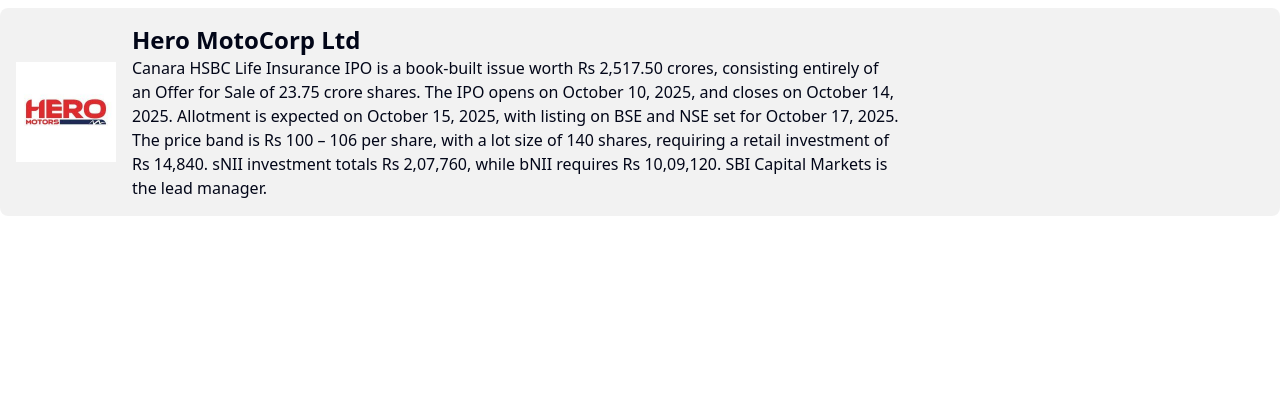
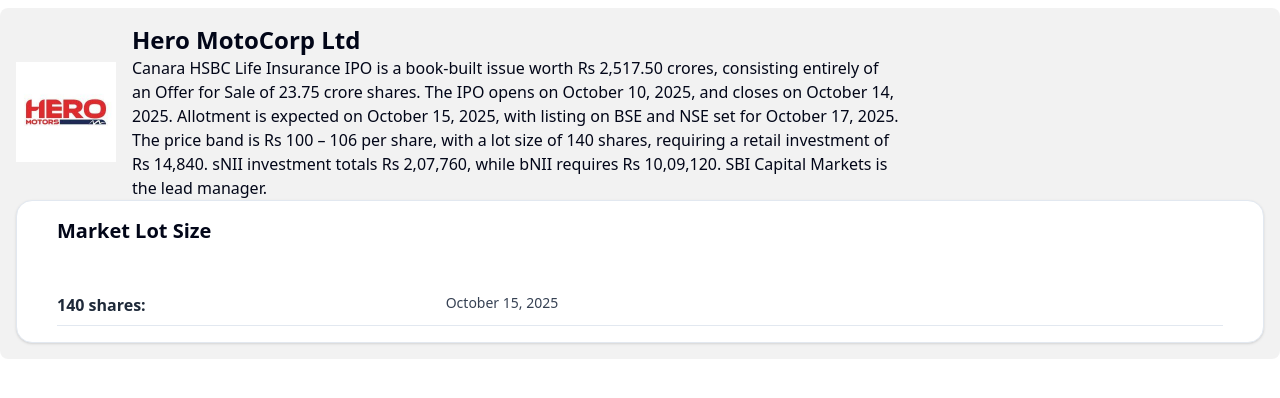
Before and after one commit to ankitmahato03/stock_ipo, a Next.js app: page /ipo_details in a window 1280 px wide. Shown: the top 398 px of the page. Built offline with nearby package versions, Linux system fonts and the light colour scheme.

Commit message:
ipo details  page edit

```diff
--- a/components/IpoDetails.tsx
+++ b/components/IpoDetails.tsx
@@ -1,5 +1,13 @@
+import { STATISTICS_DATA } from "@/lib/constant";
 import { indi_ipo_details } from "@/lib/indi_ipo_details";
 import Image from "next/image";
+import {
+  Card,
+  CardAction,
+  CardContent,
+  CardHeader,
+  CardTitle,
+} from "./ui/card";
 
 export const IpoDetails = () => {
   const ipo = indi_ipo_details[0];
@@ -22,9 +30,37 @@
       {/* issu Details and market lot size  */}
       <div>
         {/* Issue Details  */}
+
         <div></div>
         {/* market Lot size details  */}
-        <div></div>
+        <div>
+          {" "}
+          <Card className="rounded-2xl p-4">
+            <CardHeader className="mb-4">
+              <CardTitle className="text-xl font-bold">
+                Market Lot Size
+              </CardTitle>
+              <CardAction className="text-sm text-gray-500">
+                {/* {highSeverityTicket.id} */}
+              </CardAction>
+            </CardHeader>
+            <CardContent className="space-y-3">
+              {indi_ipo_details.map((item) => (
+                <div
+                  key={item.ipo_name}
+                  className="flex justify-between items-start border-b pb-2"
+                >
+                  <span className="font-semibold text-gray-800 w-1/3">
+                    {item.issue_details.lot_size}:
+                  </span>
+                  <span className="text-sm text-gray-700 w-2/3 text-left">
+                    {item.issue_details.allotment_date}
+                  </span>
+                </div>
+              ))}
+            </CardContent>
+          </Card>
+        </div>
       </div>
     </div>
   );
--- a/lib/constant.ts
+++ b/lib/constant.ts
@@ -167,7 +167,7 @@
     id: 1,
     imageUrl: "/ipo/herom.png",
     title: "Hero MotoCorp",
-    type:"Mainboard",
+    type: "Mainboard",
     lotSize: 50,
     priceBand: "₹120 - ₹130",
     openDate: "2025-10-10",
```
